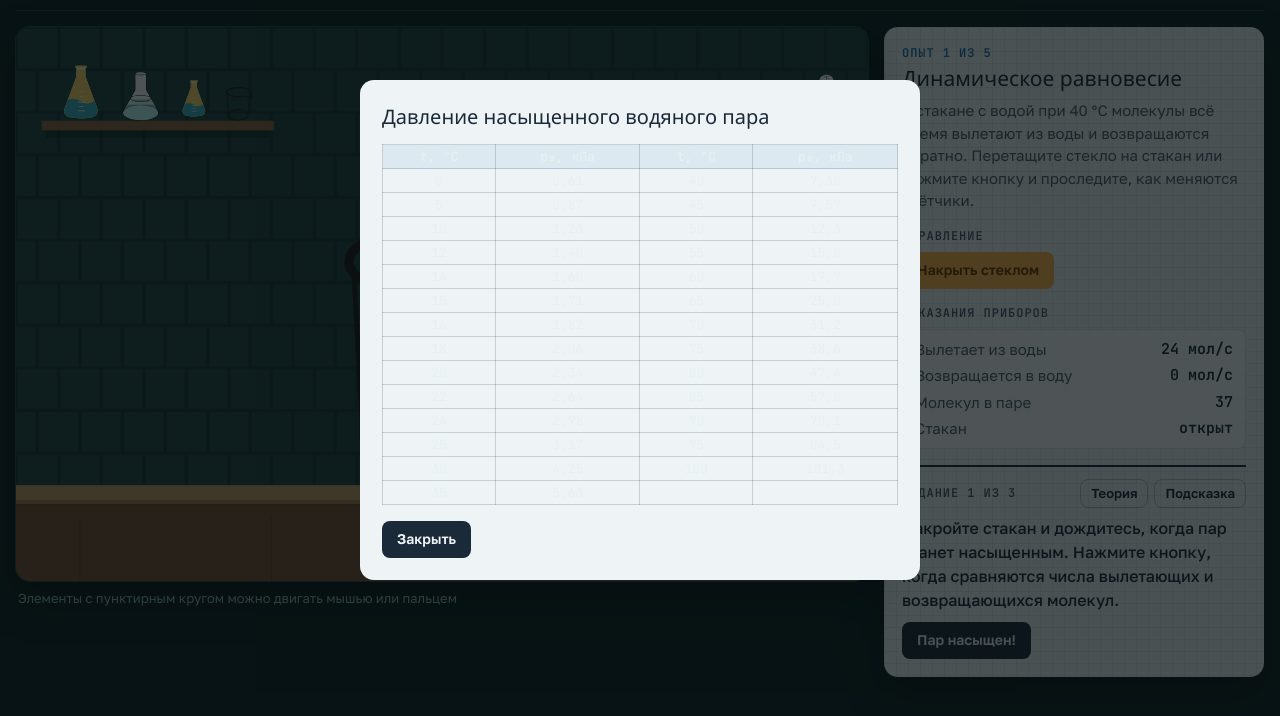
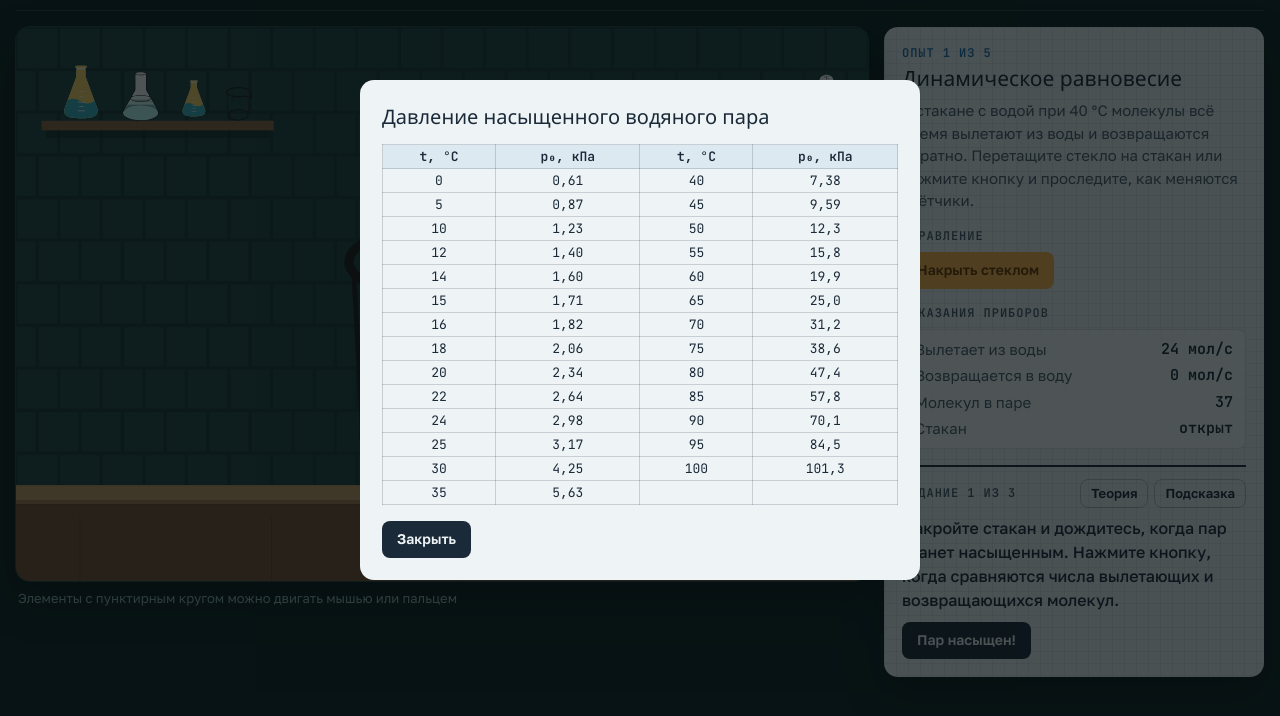
Before and after one commit to Abwig/laboratoriya, a plain HTML site: page index.html in a window 1280 px wide. Both pictures are taken after a click on the button "Таблица p₀". Shown: the part 70-786 px from the top of the page. Drawn offline with Linux system fonts and the light colour scheme; a web font is replaced by a local one.

Commit message:
Таблицы наследуют цвет текста (исправлен белый текст в таблице p₀)
Co-Authored-By: Claude Opus 5.5 <noreply@anthropic.com>

```diff
--- a/css/style.css
+++ b/css/style.css
@@ -25,6 +25,7 @@
 }
 
 [hidden] { display: none !important; }
+table { color: inherit; font-size: inherit; font-family: inherit; }
 *, *::before, *::after { box-sizing: border-box; }
 html, body { min-height: 100%; margin: 0; }
 body {
```
